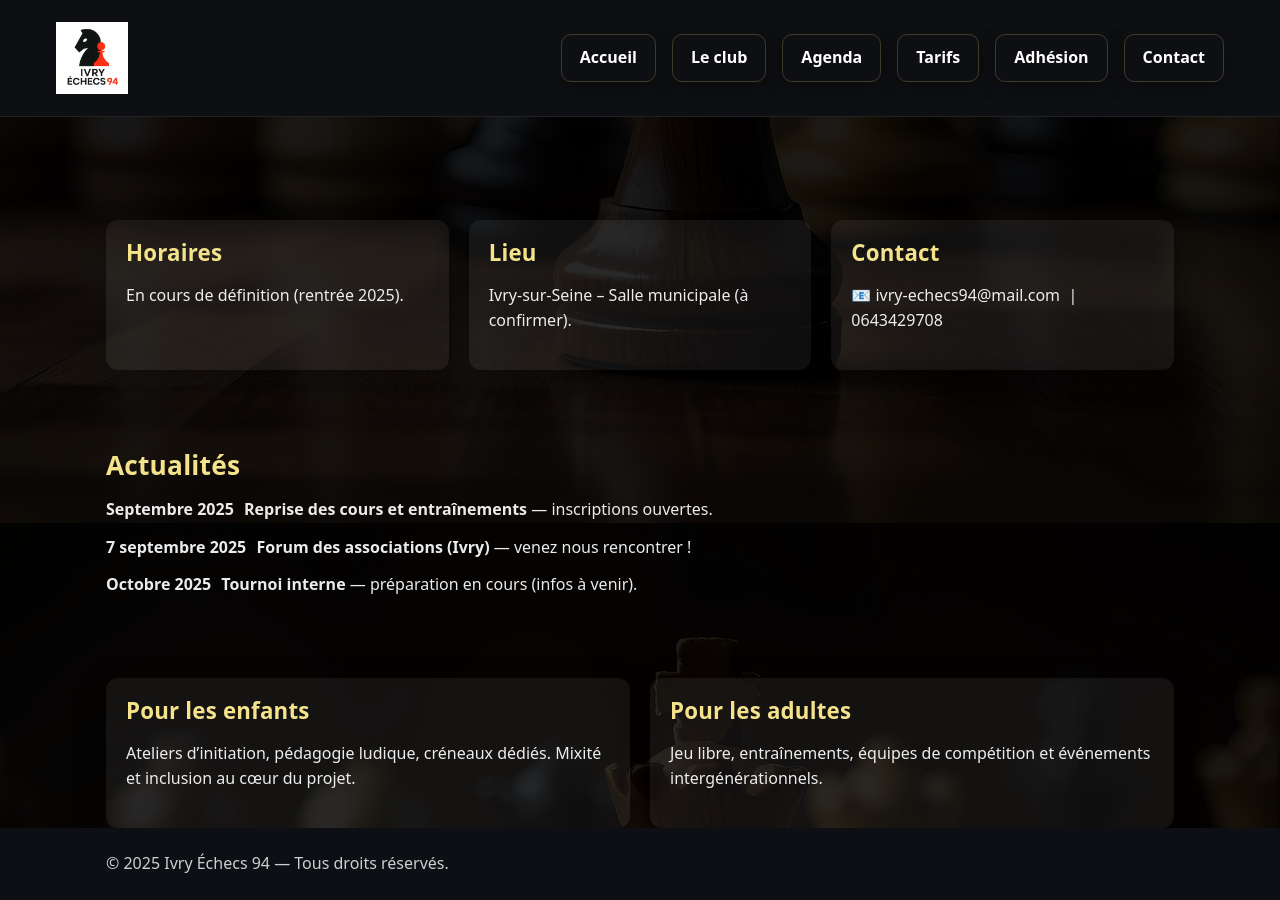
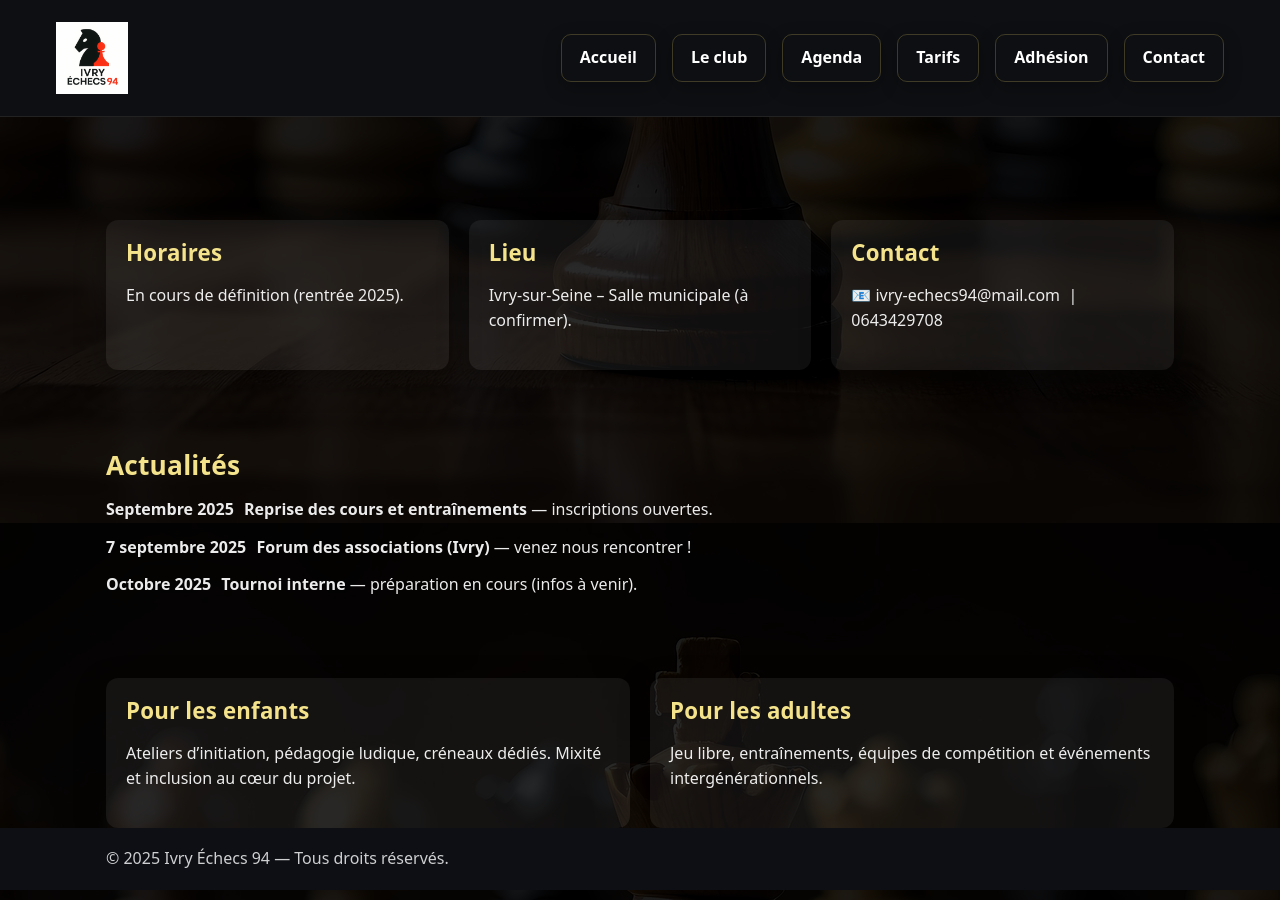
Before and after one commit to Nelwyn64/ivry-echecs-94, a Jekyll site: the page built from index.html, in a window 1280 px wide and 900 px high, scrolled down 437 px. Built offline with Jekyll 4.4.1, drawn with Linux system fonts in a browser that asks for light colours.

Commit message:
Réduction de la hauteur du footer (padding)

```diff
--- a/css/styles.css
+++ b/css/styles.css
@@ -104,7 +104,7 @@ body {
 /* --------- Footer --------------------------------------- */
 .site-footer {
   background: #0d0f14; color: rgba(255,255,255,.8);
-  padding: 7px 0; margin-top: 40px; font-size: .95rem;
+  padding: 2px 0; margin-top: 40px; font-size: .95rem;
 }
 .site-footer a { color: var(--primary); text-decoration: none; transition: color .2s ease; }
 .site-footer a:hover { color: var(--accent); }
```
